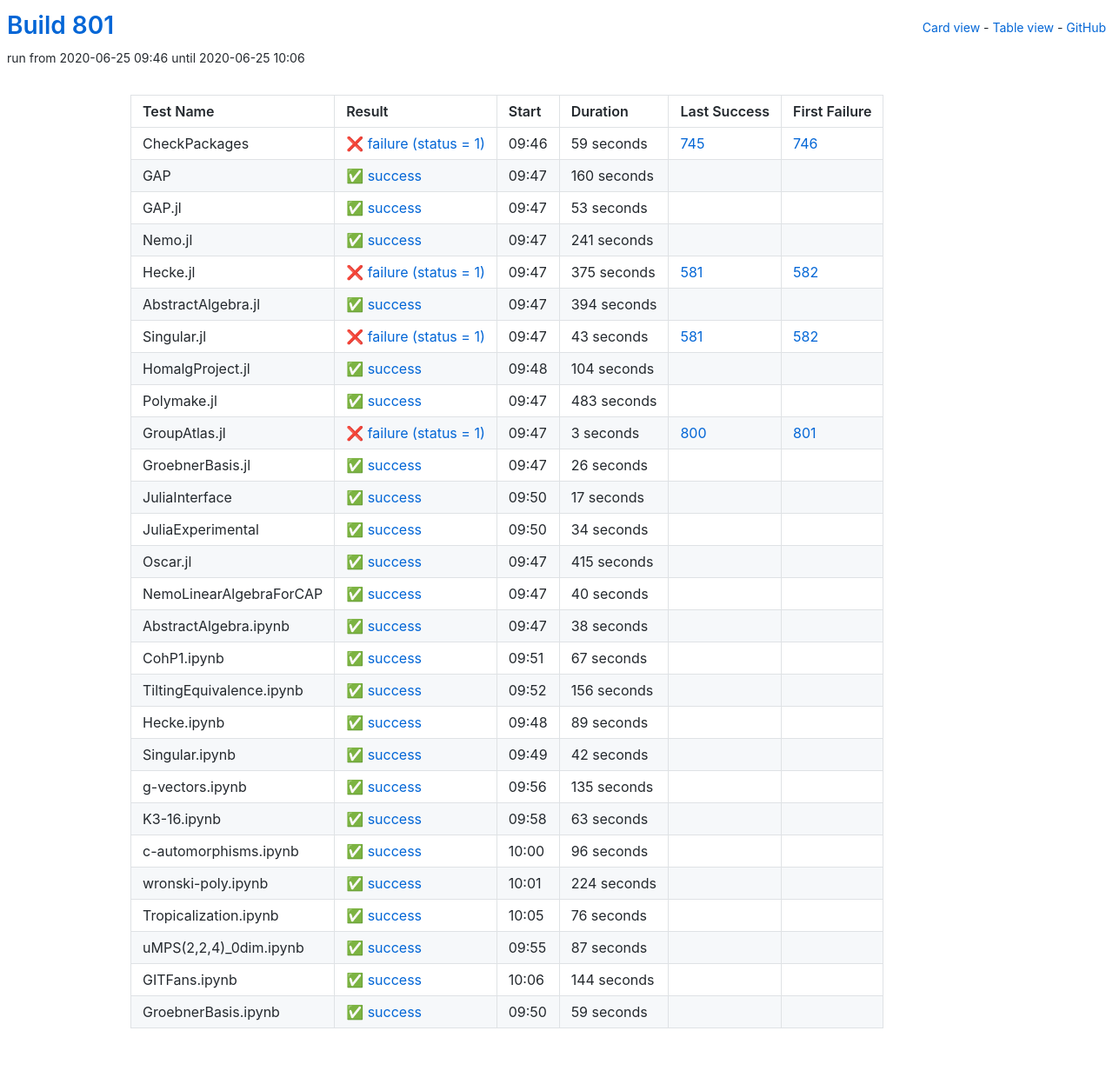
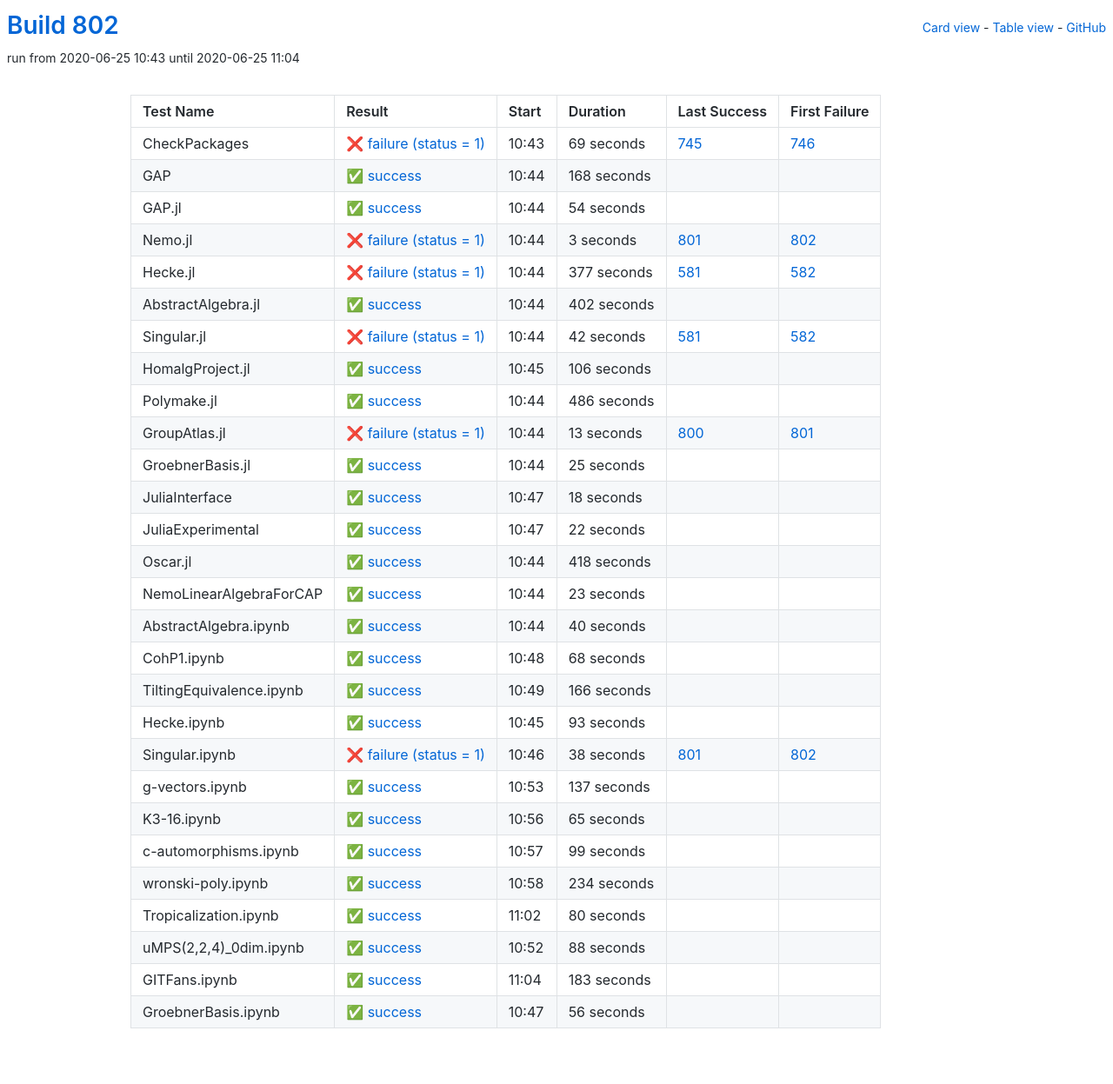
Before and after one commit to oscar-system/oscar-ci-status-1.4, a Jekyll site: the page built from table.html, in a window 1280 px wide. Shown: the whole page at 87% size. Built offline with Jekyll 4.4.1, drawn with Linux system fonts in a browser that asks for light colours.

Commit message:
Build #802

```diff
--- a/_data/ci.yml
+++ b/_data/ci.yml
@@ -1,6 +1,6 @@
 ---
-build: 801
-build_url: https://oscarci.mathematik.uni-kl.de/job/oscar-julia-1.4/801/
+build: 802
+build_url: https://oscarci.mathematik.uni-kl.de/job/oscar-julia-1.4/802/
 job: oscar-julia-1.4
 organization: oscar-system
 repo: oscar-ci-status-1.4
@@ -8,176 +8,188 @@ repourl: https://github.com/oscar-system/oscar-ci-status-1.4
 tests:
 - name: CheckPackages
   id: checkpackages
-  log: https://oscarci.mathematik.uni-kl.de/job/oscar-julia-1.4/801/artifact/logs/build-801/CheckPackages.log
-  start: 2020-06-25 09:46
+  log: https://oscarci.mathematik.uni-kl.de/job/oscar-julia-1.4/802/artifact/logs/build-802/CheckPackages.log
+  start: 2020-06-25 10:43
   success: false
   exitcode: 1
   status: failure
-  duration: 59
+  duration: 69
   last_success: 745
   last_success_url: https://oscarci.mathematik.uni-kl.de/job/oscar-julia-1.4/745/
   first_failure: 746
   first_failure_url: https://oscarci.mathematik.uni-kl.de/job/oscar-julia-1.4/746/
 - name: GAP
   id: gap
-  log: https://oscarci.mathematik.uni-kl.de/job/oscar-julia-1.4/801/artifact/logs/build-801/GAP.log
-  start: 2020-06-25 09:47
+  log: https://oscarci.mathematik.uni-kl.de/job/oscar-julia-1.4/802/artifact/logs/build-802/GAP.log
+  start: 2020-06-25 10:44
   success: true
   exitcode: 0
   status: success
-  duration: 160
+  duration: 168
   last_success: false
   last_success_url:
   first_failure: false
   first_failure_url:
 - name: GAP.jl
   id: gap-jl
-  log: https://oscarci.mathematik.uni-kl.de/job/oscar-julia-1.4/801/artifact/logs/build-801/GAP.jl.log
-  start: 2020-06-25 09:47
+  log: https://oscarci.mathematik.uni-kl.de/job/oscar-julia-1.4/802/artifact/logs/build-802/GAP.jl.log
+  start: 2020-06-25 10:44
   success: true
   exitcode: 0
   status: success
-  duration: 53
+  duration: 54
   last_success: false
   last_success_url:
   first_failure: false
   first_failure_url:
 - name: Nemo.jl
   id: nemo-jl
-  log: https://oscarci.mathematik.uni-kl.de/job/oscar-julia-1.4/801/artifact/logs/build-801/Nemo.jl.log
-  start: 2020-06-25 09:47
-  success: true
-  exitcode: 0
-  status: success
-  duration: 241
-  last_success: false
-  last_success_url:
-  first_failure: false
-  first_failure_url:
-- name: Hecke.jl
-  id: hecke-jl
-  log: https://oscarci.mathematik.uni-kl.de/job/oscar-julia-1.4/801/artifact/logs/build-801/Hecke.jl.log
-  start: 2020-06-25 09:47
+  log: https://oscarci.mathematik.uni-kl.de/job/oscar-julia-1.4/802/artifact/logs/build-802/Nemo.jl.log
+  start: 2020-06-25 10:44
   success: false
   exitcode: 1
   status: failure
-  duration: 375
+  duration: 3
+  last_success: 801
+  last_success_url: https://oscarci.mathematik.uni-kl.de/job/oscar-julia-1.4/801/
+  first_failure: 802
+  first_failure_url: https://oscarci.mathematik.uni-kl.de/job/oscar-julia-1.4/802/
+- name: Hecke.jl
+  id: hecke-jl
+  log: https://oscarci.mathematik.uni-kl.de/job/oscar-julia-1.4/802/artifact/logs/build-802/Hecke.jl.log
+  start: 2020-06-25 10:44
+  success: false
+  exitcode: 1
+  status: failure
+  duration: 377
   last_success: 581
   last_success_url: https://oscarci.mathematik.uni-kl.de/job/oscar-julia-1.4/581/
   first_failure: 582
   first_failure_url: https://oscarci.mathematik.uni-kl.de/job/oscar-julia-1.4/582/
 - name: AbstractAlgebra.jl
   id: abstractalgebra-jl
-  log: https://oscarci.mathematik.uni-kl.de/job/oscar-julia-1.4/801/artifact/logs/build-801/AbstractAlgebra.jl.log
-  start: 2020-06-25 09:47
+  log: https://oscarci.mathematik.uni-kl.de/job/oscar-julia-1.4/802/artifact/logs/build-802/AbstractAlgebra.jl.log
+  start: 2020-06-25 10:44
   success: true
   exitcode: 0
   status: success
-  duration: 394
+  duration: 402
   last_success: false
   last_success_url:
   first_failure: false
   first_failure_url:
 - name: Singular.jl
   id: singular-jl
-  log: https://oscarci.mathematik.uni-kl.de/job/oscar-julia-1.4/801/artifact/logs/build-801/Singular.jl.log
-  start: 2020-06-25 09:47
+  log: https://oscarci.mathematik.uni-kl.de/job/oscar-julia-1.4/802/artifact/logs/build-802/Singular.jl.log
+  start: 2020-06-25 10:44
   success: false
   exitcode: 1
   status: failure
-  duration: 43
+  duration: 42
   last_success: 581
   last_success_url: https://oscarci.mathematik.uni-kl.de/job/oscar-julia-1.4/581/
   first_failure: 582
   first_failure_url: https://oscarci.mathematik.uni-kl.de/job/oscar-julia-1.4/582/
 - name: HomalgProject.jl
   id: homalgproject-jl
-  log: https://oscarci.mathematik.uni-kl.de/job/oscar-julia-1.4/801/artifact/logs/build-801/HomalgProject.jl.log
-  start: 2020-06-25 09:48
+  log: https://oscarci.mathematik.uni-kl.de/job/oscar-julia-1.4/802/artifact/logs/build-802/HomalgProject.jl.log
+  start: 2020-06-25 10:45
   success: true
   exitcode: 0
   status: success
-  duration: 104
+  duration: 106
   last_success: false
   last_success_url:
   first_failure: false
   first_failure_url:
 - name: Polymake.jl
   id: polymake-jl
-  log: https://oscarci.mathematik.uni-kl.de/job/oscar-julia-1.4/801/artifact/logs/build-801/Polymake.jl.log
-  start: 2020-06-25 09:47
+  log: https://oscarci.mathematik.uni-kl.de/job/oscar-julia-1.4/802/artifact/logs/build-802/Polymake.jl.log
+  start: 2020-06-25 10:44
   success: true
   exitcode: 0
   status: success
-  duration: 483
+  duration: 486
   last_success: false
   last_success_url:
   first_failure: false
   first_failure_url:
 - name: GroupAtlas.jl
   id: groupatlas-jl
-  log: https://oscarci.mathematik.uni-kl.de/job/oscar-julia-1.4/801/artifact/logs/build-801/GroupAtlas.jl.log
-  start: 2020-06-25 09:47
+  log: https://oscarci.mathematik.uni-kl.de/job/oscar-julia-1.4/802/artifact/logs/build-802/GroupAtlas.jl.log
+  start: 2020-06-25 10:44
   success: false
   exitcode: 1
   status: failure
-  duration: 3
+  duration: 13
   last_success: 800
   last_success_url: https://oscarci.mathematik.uni-kl.de/job/oscar-julia-1.4/800/
   first_failure: 801
   first_failure_url: https://oscarci.mathematik.uni-kl.de/job/oscar-julia-1.4/801/
 - name: GroebnerBasis.jl
   id: groebnerbasis-jl
-  log: https://oscarci.mathematik.uni-kl.de/job/oscar-julia-1.4/801/artifact/logs/build-801/GroebnerBasis.jl.log
-  start: 2020-06-25 09:47
+  log: https://oscarci.mathematik.uni-kl.de/job/oscar-julia-1.4/802/artifact/logs/build-802/GroebnerBasis.jl.log
+  start: 2020-06-25 10:44
   success: true
   exitcode: 0
   status: success
-  duration: 26
+  duration: 25
   last_success: false
   last_success_url:
   first_failure: false
   first_failure_url:
 - name: JuliaInterface
   id: juliainterface
-  log: https://oscarci.mathematik.uni-kl.de/job/oscar-julia-1.4/801/artifact/logs/build-801/JuliaInterface.log
-  start: 2020-06-25 09:50
+  log: https://oscarci.mathematik.uni-kl.de/job/oscar-julia-1.4/802/artifact/logs/build-802/JuliaInterface.log
+  start: 2020-06-25 10:47
   success: true
   exitcode: 0
   status: success
-  duration: 17
+  duration: 18
   last_success: false
   last_success_url:
   first_failure: false
   first_failure_url:
 - name: JuliaExperimental
   id: juliaexperimental
-  log: https://oscarci.mathematik.uni-kl.de/job/oscar-julia-1.4/801/artifact/logs/build-801/JuliaExperimental.log
-  start: 2020-06-25 09:50
+  log: https://oscarci.mathematik.uni-kl.de/job/oscar-julia-1.4/802/artifact/logs/build-802/JuliaExperimental.log
+  start: 2020-06-25 10:47
   success: true
   exitcode: 0
   status: success
-  duration: 34
+  duration: 22
   last_success: false
   last_success_url:
   first_failure: false
   first_failure_url:
 - name: Oscar.jl
   id: oscar-jl
-  log: https://oscarci.mathematik.uni-kl.de/job/oscar-julia-1.4/801/artifact/logs/build-801/Oscar.jl.log
-  start: 2020-06-25 09:47
+  log: https://oscarci.mathematik.uni-kl.de/job/oscar-julia-1.4/802/artifact/logs/build-802/Oscar.jl.log
+  start: 2020-06-25 10:44
   success: true
   exitcode: 0
   status: success
-  duration: 415
+  duration: 418
   last_success: false
   last_success_url:
   first_failure: false
   first_failure_url:
 - name: NemoLinearAlgebraForCAP
   id: nemolinearalgebraforcap
-  log: https://oscarci.mathematik.uni-kl.de/job/oscar-julia-1.4/801/artifact/logs/build-801/NemoLinearAlgebraForCAP.log
-  start: 2020-06-25 09:47
+  log: https://oscarci.mathematik.uni-kl.de/job/oscar-julia-1.4/802/artifact/logs/build-802/NemoLinearAlgebraForCAP.log
+  start: 2020-06-25 10:44
+  success: true
+  exitcode: 0
+  status: success
+  duration: 23
+  last_success: false
+  last_success_url:
+  first_failure: false
+  first_failure_url:
+- name: AbstractAlgebra.ipynb
+  id: abstractalgebra-ipynb
+  log: https://oscarci.mathematik.uni-kl.de/job/oscar-julia-1.4/802/artifact/logs/build-802/AbstractAlgebra.ipynb.log
+  start: 2020-06-25 10:44
   success: true
   exitcode: 0
   status: success
@@ -186,158 +198,146 @@ tests:
   last_success_url:
   first_failure: false
   first_failure_url:
-- name: AbstractAlgebra.ipynb
-  id: abstractalgebra-ipynb
-  log: https://oscarci.mathematik.uni-kl.de/job/oscar-julia-1.4/801/artifact/logs/build-801/AbstractAlgebra.ipynb.log
-  start: 2020-06-25 09:47
+- name: CohP1.ipynb
+  id: cohp1-ipynb
+  log: https://oscarci.mathematik.uni-kl.de/job/oscar-julia-1.4/802/artifact/logs/build-802/CohP1.ipynb.log
+  start: 2020-06-25 10:48
   success: true
   exitcode: 0
   status: success
-  duration: 38
-  last_success: false
-  last_success_url:
-  first_failure: false
-  first_failure_url:
-- name: CohP1.ipynb
-  id: cohp1-ipynb
-  log: https://oscarci.mathematik.uni-kl.de/job/oscar-julia-1.4/801/artifact/logs/build-801/CohP1.ipynb.log
-  start: 2020-06-25 09:51
-  success: true
-  exitcode: 0
-  status: success
-  duration: 67
+  duration: 68
   last_success: false
   last_success_url:
   first_failure: false
   first_failure_url:
 - name: TiltingEquivalence.ipynb
   id: tiltingequivalence-ipynb
-  log: https://oscarci.mathematik.uni-kl.de/job/oscar-julia-1.4/801/artifact/logs/build-801/TiltingEquivalence.ipynb.log
-  start: 2020-06-25 09:52
+  log: https://oscarci.mathematik.uni-kl.de/job/oscar-julia-1.4/802/artifact/logs/build-802/TiltingEquivalence.ipynb.log
+  start: 2020-06-25 10:49
   success: true
   exitcode: 0
   status: success
-  duration: 156
+  duration: 166
   last_success: false
   last_success_url:
   first_failure: false
   first_failure_url:
 - name: Hecke.ipynb
   id: hecke-ipynb
-  log: https://oscarci.mathematik.uni-kl.de/job/oscar-julia-1.4/801/artifact/logs/build-801/Hecke.ipynb.log
-  start: 2020-06-25 09:48
+  log: https://oscarci.mathematik.uni-kl.de/job/oscar-julia-1.4/802/artifact/logs/build-802/Hecke.ipynb.log
+  start: 2020-06-25 10:45
   success: true
   exitcode: 0
   status: success
-  duration: 89
+  duration: 93
   last_success: false
   last_success_url:
   first_failure: false
   first_failure_url:
 - name: Singular.ipynb
   id: singular-ipynb
-  log: https://oscarci.mathematik.uni-kl.de/job/oscar-julia-1.4/801/artifact/logs/build-801/Singular.ipynb.log
-  start: 2020-06-25 09:49
+  log: https://oscarci.mathematik.uni-kl.de/job/oscar-julia-1.4/802/artifact/logs/build-802/Singular.ipynb.log
+  start: 2020-06-25 10:46
+  success: false
+  exitcode: 1
+  status: failure
+  duration: 38
+  last_success: 801
+  last_success_url: https://oscarci.mathematik.uni-kl.de/job/oscar-julia-1.4/801/
+  first_failure: 802
+  first_failure_url: https://oscarci.mathematik.uni-kl.de/job/oscar-julia-1.4/802/
+- name: g-vectors.ipynb
+  id: g-vectors-ipynb
+  log: https://oscarci.mathematik.uni-kl.de/job/oscar-julia-1.4/802/artifact/logs/build-802/g-vectors.ipynb.log
+  start: 2020-06-25 10:53
   success: true
   exitcode: 0
   status: success
-  duration: 42
-  last_success: false
-  last_success_url:
-  first_failure: false
-  first_failure_url:
-- name: g-vectors.ipynb
-  id: g-vectors-ipynb
-  log: https://oscarci.mathematik.uni-kl.de/job/oscar-julia-1.4/801/artifact/logs/build-801/g-vectors.ipynb.log
-  start: 2020-06-25 09:56
-  success: true
-  exitcode: 0
-  status: success
-  duration: 135
+  duration: 137
   last_success: false
   last_success_url:
   first_failure: false
   first_failure_url:
 - name: K3-16.ipynb
   id: k3-16-ipynb
-  log: https://oscarci.mathematik.uni-kl.de/job/oscar-julia-1.4/801/artifact/logs/build-801/K3-16.ipynb.log
-  start: 2020-06-25 09:58
+  log: https://oscarci.mathematik.uni-kl.de/job/oscar-julia-1.4/802/artifact/logs/build-802/K3-16.ipynb.log
+  start: 2020-06-25 10:56
   success: true
   exitcode: 0
   status: success
-  duration: 63
+  duration: 65
   last_success: false
   last_success_url:
   first_failure: false
   first_failure_url:
 - name: c-automorphisms.ipynb
   id: c-automorphisms-ipynb
-  log: https://oscarci.mathematik.uni-kl.de/job/oscar-julia-1.4/801/artifact/logs/build-801/c-automorphisms.ipynb.log
-  start: 2020-06-25 10:00
+  log: https://oscarci.mathematik.uni-kl.de/job/oscar-julia-1.4/802/artifact/logs/build-802/c-automorphisms.ipynb.log
+  start: 2020-06-25 10:57
   success: true
   exitcode: 0
   status: success
-  duration: 96
+  duration: 99
   last_success: false
   last_success_url:
   first_failure: false
   first_failure_url:
 - name: wronski-poly.ipynb
   id: wronski-poly-ipynb
-  log: https://oscarci.mathematik.uni-kl.de/job/oscar-julia-1.4/801/artifact/logs/build-801/wronski-poly.ipynb.log
-  start: 2020-06-25 10:01
+  log: https://oscarci.mathematik.uni-kl.de/job/oscar-julia-1.4/802/artifact/logs/build-802/wronski-poly.ipynb.log
+  start: 2020-06-25 10:58
   success: true
   exitcode: 0
   status: success
-  duration: 224
+  duration: 234
   last_success: false
   last_success_url:
   first_failure: false
   first_failure_url:
 - name: Tropicalization.ipynb
   id: tropicalization-ipynb
-  log: https://oscarci.mathematik.uni-kl.de/job/oscar-julia-1.4/801/artifact/logs/build-801/Tropicalization.ipynb.log
-  start: 2020-06-25 10:05
+  log: https://oscarci.mathematik.uni-kl.de/job/oscar-julia-1.4/802/artifact/logs/build-802/Tropicalization.ipynb.log
+  start: 2020-06-25 11:02
   success: true
   exitcode: 0
   status: success
-  duration: 76
+  duration: 80
   last_success: false
   last_success_url:
   first_failure: false
   first_failure_url:
 - name: uMPS(2,2,4)_0dim.ipynb
   id: umps-2-2-4-0dim-ipynb
-  log: https://oscarci.mathematik.uni-kl.de/job/oscar-julia-1.4/801/artifact/logs/build-801/uMPS-2-2-4-_0dim.ipynb.log
-  start: 2020-06-25 09:55
+  log: https://oscarci.mathematik.uni-kl.de/job/oscar-julia-1.4/802/artifact/logs/build-802/uMPS-2-2-4-_0dim.ipynb.log
+  start: 2020-06-25 10:52
   success: true
   exitcode: 0
   status: success
-  duration: 87
+  duration: 88
   last_success: false
   last_success_url:
   first_failure: false
   first_failure_url:
 - name: GITFans.ipynb
   id: gitfans-ipynb
-  log: https://oscarci.mathematik.uni-kl.de/job/oscar-julia-1.4/801/artifact/logs/build-801/GITFans.ipynb.log
-  start: 2020-06-25 10:06
+  log: https://oscarci.mathematik.uni-kl.de/job/oscar-julia-1.4/802/artifact/logs/build-802/GITFans.ipynb.log
+  start: 2020-06-25 11:04
   success: true
   exitcode: 0
   status: success
-  duration: 144
+  duration: 183
   last_success: false
   last_success_url:
   first_failure: false
   first_failure_url:
 - name: GroebnerBasis.ipynb
   id: groebnerbasis-ipynb
-  log: https://oscarci.mathematik.uni-kl.de/job/oscar-julia-1.4/801/artifact/logs/build-801/GroebnerBasis.ipynb.log
-  start: 2020-06-25 09:50
+  log: https://oscarci.mathematik.uni-kl.de/job/oscar-julia-1.4/802/artifact/logs/build-802/GroebnerBasis.ipynb.log
+  start: 2020-06-25 10:47
   success: true
   exitcode: 0
   status: success
-  duration: 59
+  duration: 56
   last_success: false
   last_success_url:
   first_failure: false
```
Also changed, not shown: README.md.
